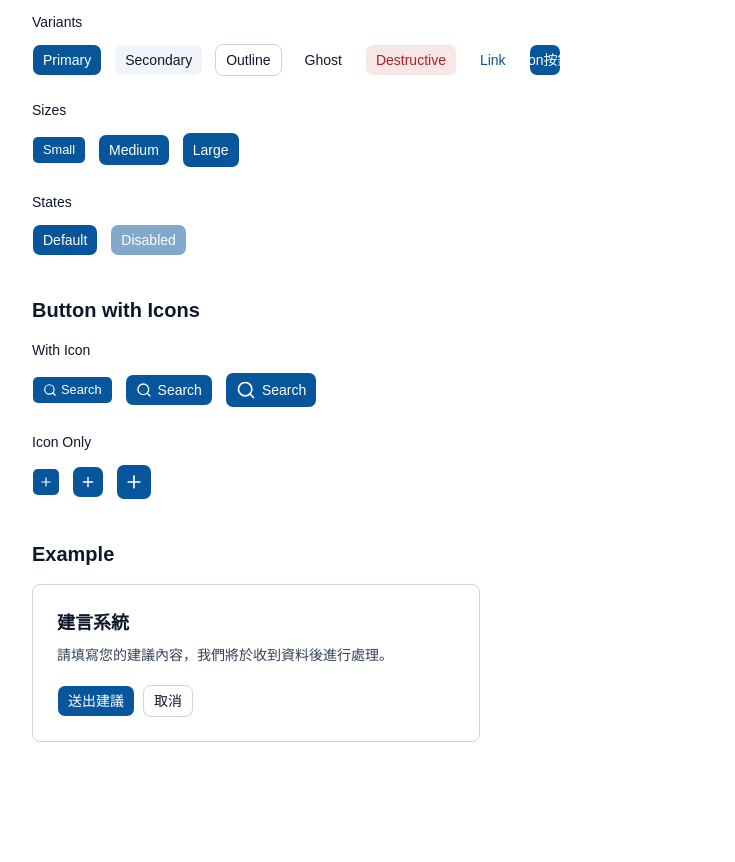
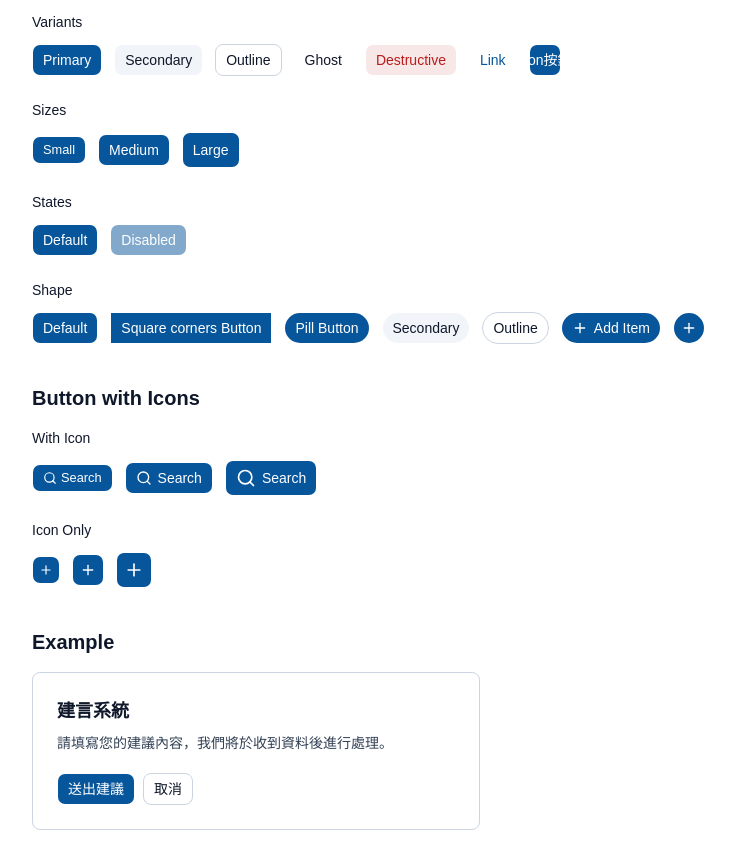
Before and after one commit to sufyspace/ui-kit-a11y, a React (Vite) app: page / in a window 1280 px wide. Shown: the part 880-1742 px from the top of the page, without its empty margins (96-831 px from the left). Before the commit the page ends 1654 px from the top, so only its background shows below. Built offline with nearby package versions, Linux system fonts and the light colour scheme.

Commit message:
feat: add button shape variants

```diff
--- a/src/App.tsx
+++ b/src/App.tsx
@@ -154,6 +154,47 @@ function App() {
                                 <Button disabled>Disabled</Button>
                             </div>
                         </div>
+
+                        <div>
+                            <h3 className="mb-3 text-sm font-medium">Shape</h3>
+
+                            <div className="flex flex-wrap items-center gap-3">
+                                <Button>
+                                    Default
+                                </Button>
+
+                                <Button shape="square">
+                                    Square corners Button
+                                </Button>
+
+                                <Button shape="pill">
+                                    Pill Button
+                                </Button>
+
+                                <Button shape="pill" variant="secondary">
+                                    Secondary
+                                </Button>
+
+                                <Button shape="pill" variant="outline">
+                                    Outline
+                                </Button>
+
+                                <Button shape="pill">
+                                    <Plus aria-hidden="true" />
+                                    Add Item
+                                </Button>
+
+                                <Button
+                                    size="icon-md"
+                                    shape="pill"
+                                    aria-label="新增"
+                                >
+                                    <Plus aria-hidden="true" />
+                                </Button>
+
+                            </div>
+                        </div>
+
                     </div>
                 </section>
 
--- a/src/components/ui/button.tsx
+++ b/src/components/ui/button.tsx
@@ -6,7 +6,7 @@ const buttonVariants = cva(
     [
       "group/button",
       "inline-flex shrink-0 items-center justify-center",
-      "rounded-lg border border-transparent bg-clip-padding",
+      "border border-transparent bg-clip-padding",
       "text-sm font-medium whitespace-nowrap",
       "transition-all outline-none select-none",
 
@@ -69,11 +69,18 @@ const buttonVariants = cva(
           "icon-lg":
               "size-9 [&_svg:not([class*='size-'])]:size-5",
         },
+
+        shape: {
+            square: "rounded-none",
+            default: "rounded-lg",
+            pill: "rounded-full",
+        }
       },
 
       defaultVariants: {
         variant: "primary",
         size: "md",
+        shape: "default",
       },
     },
 )
@@ -82,6 +89,7 @@ function Button({
   className,
   variant = "primary",
   size = "md",
+  shape = "default",
   ...props
 }: ButtonPrimitive.Props & VariantProps<typeof buttonVariants>) {
   return (
@@ -90,7 +98,8 @@ function Button({
       data-cui-slot="button"
       data-cui-variant={variant}
       data-cui-size={size}
-      className={cn(buttonVariants({ variant, size, className }))}
+      data-cui-shape={shape}
+      className={cn(buttonVariants({ variant, size, shape, className }))}
       {...props}
     />
   )
```
